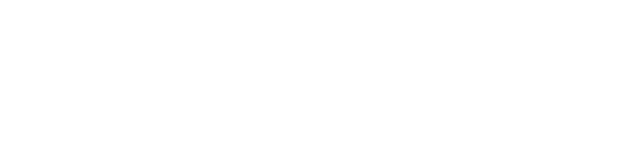
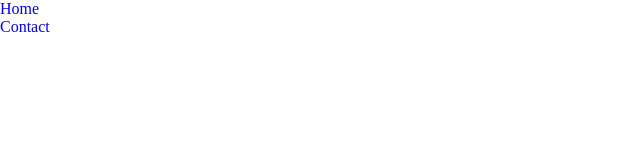
Before and after one commit to Code-Institute-Submissions/marcpicornell-Project2, a plain HTML site: page index.html in a window 1280 px wide. Shown: the whole page, without its empty margins (0-640 px from the left). Drawn offline with Linux system fonts and the light colour scheme.

Commit message:
Add nav content

```diff
--- a/assets/css/styles.css
+++ b/assets/css/styles.css
@@ -0,0 +1,36 @@
+/*
+    Project 2
+    Marc Picornell
+    July 2022
+    marc [at] marcpicornell.com
+*/
+
+/*
+    Fonts
+*/
+
+/*
+    Variables
+*/
+
+/*
+    Generic Selector
+*/
+
+* {
+    box-sizing: border-box;
+    padding: 0;
+    margin: 0;
+}
+
+body {
+
+}
+
+a,ul {
+    text-decoration: none;
+}
+
+/*
+    Class Selector
+*/
--- a/assets/js/script.js
+++ b/assets/js/script.js
@@ -0,0 +1,4 @@
+/**
+ * Begining of JavaScript
+ * Marc Picornell - 2022
+ */
--- a/index.html
+++ b/index.html
@@ -17,6 +17,13 @@
     </head>
     <body>
         <header>
+            <nav>
+                <ul>
+                    <li><a href=index.html>Home</a></li>
+                    <li><a href=assets/html/contact.html>Contact</a></li>
+                    <li><a href=assets/html/about.html></a></li>
+                </ul>
+            </nav>
 
         </header>
 
```
Also changed, not shown: assets/html/about.html (added), assets/html/contact.html (added), 1 other file.
